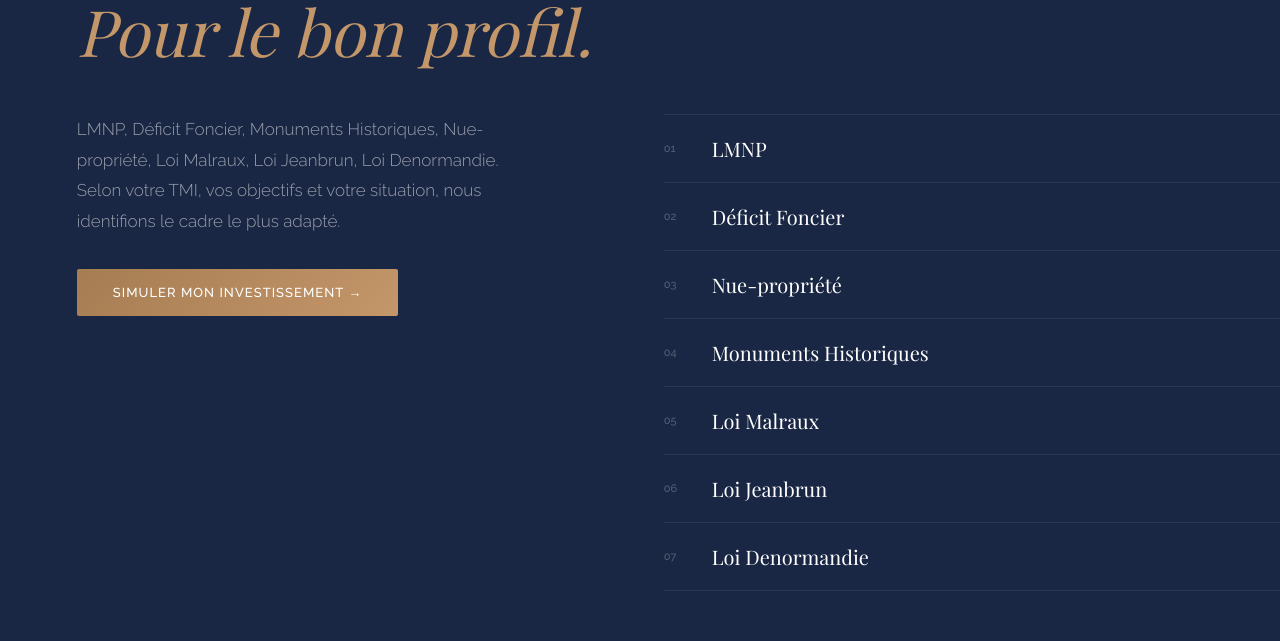
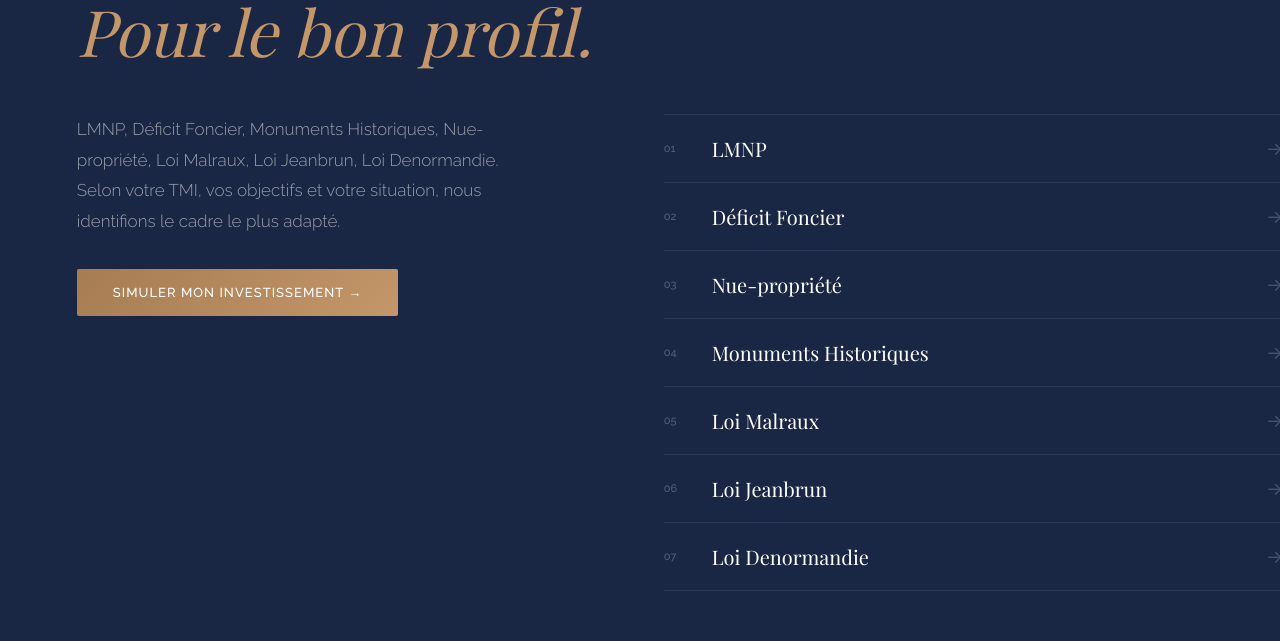
Before and after one commit to tblanchardviveo/viveo-public, a React (Vite) app: page / in a window 1280 px wide. Shown: the part 3056-3697 px from the top of the page. Built offline with nearby package versions, Linux system fonts and the light colour scheme; no server answers; a web font is replaced by a local one.

Commit message:
feat: DispositifsHome - liens dispositifs fiscaux vers pages dédiées

```diff
--- a/src/components/home/DispositifsHome.jsx
+++ b/src/components/home/DispositifsHome.jsx
@@ -3,8 +3,13 @@ import { Link } from 'react-router-dom'
 import { useReveal } from '../../hooks/useReveal'
 
 const dispos = [
-  'LMNP', 'D\u00e9ficit Foncier', 'Nue-propri\u00e9t\u00e9',
-  'Monuments Historiques', 'Loi Malraux', 'Loi Jeanbrun', 'Loi Denormandie'
+  { label: 'LMNP', to: '/lmnp' },
+  { label: 'Déficit Foncier', to: '/deficit-foncier' },
+  { label: 'Nue-propriété', to: '/nue-propriete' },
+  { label: 'Monuments Historiques', to: '/monuments-historiques' },
+  { label: 'Loi Malraux', to: '/loi-malraux' },
+  { label: 'Loi Jeanbrun', to: '/loi-jeanbrun' },
+  { label: 'Loi Denormandie', to: '/loi-denormandie' },
 ]
 
 export default function DispositifsHome() {
@@ -32,7 +37,7 @@ export default function DispositifsHome() {
         <div style={{ display: 'flex', flexDirection: isMobile ? 'column' : 'row', gap: 80, alignItems: 'flex-start', marginTop: 48 }}>
           <div style={{ flex: '0 0 45%' }}>
             <p style={{ fontFamily: "'Raleway', sans-serif", fontWeight: 300, fontSize: 17, color: 'rgba(255,255,255,0.55)', lineHeight: 1.8, maxWidth: 440 }}>
-              {"LMNP, D\u00e9ficit Foncier, Monuments Historiques, Nue-propri\u00e9t\u00e9, Loi Malraux, Loi Jeanbrun, Loi Denormandie. Selon votre TMI, vos objectifs et votre situation, nous identifions le cadre le plus adapt\u00e9."}
+              {'LMNP, Déficit Foncier, Monuments Historiques, Nue-propriété, Loi Malraux, Loi Jeanbrun, Loi Denormandie. Selon votre TMI, vos objectifs et votre situation, nous identifions le cadre le plus adapté.'}
             </p>
             <Link to="/calculateur" style={{
               display: 'inline-block', marginTop: 32,
@@ -41,11 +46,11 @@ export default function DispositifsHome() {
               fontFamily: "'Raleway', sans-serif", fontWeight: 500,
               fontSize: 13, letterSpacing: '0.08em',
               textTransform: 'uppercase', textDecoration: 'none'
-            }}>{"Simuler mon investissement \u2192"}</Link>
+            }}>{'Simuler mon investissement →'}</Link>
           </div>
           <div style={{ flex: '0 0 55%' }}>
             {dispos.map((d, i) => (
-              <div key={i}
+              <Link key={i} to={d.to}
                 onMouseEnter={() => setHovered(i)}
                 onMouseLeave={() => setHovered(null)}
                 style={{
@@ -53,7 +58,8 @@ export default function DispositifsHome() {
                   padding: '20px 0',
                   borderBottom: '1px solid rgba(255,255,255,0.08)',
                   borderTop: i === 0 ? '1px solid rgba(255,255,255,0.08)' : 'none',
-                  cursor: 'default',
+                  cursor: 'pointer',
+                  textDecoration: 'none',
                   transition: 'transform 0.2s ease',
                   transform: hovered === i ? 'translateX(8px)' : 'none'
                 }}>
@@ -64,8 +70,9 @@ export default function DispositifsHome() {
                   fontFamily: "'Playfair Display', Georgia, serif", fontSize: 20,
                   color: hovered === i ? '#C4976A' : '#fff',
                   transition: 'color 0.2s ease'
-                }}>{d}</span>
-              </div>
+                }}>{d.label}</span>
+                <span style={{ marginLeft: 'auto', color: hovered === i ? '#C4976A' : 'rgba(255,255,255,0.2)', fontSize: 18, transition: 'color 0.2s ease' }}>→</span>
+              </Link>
             ))}
           </div>
         </div>
```
